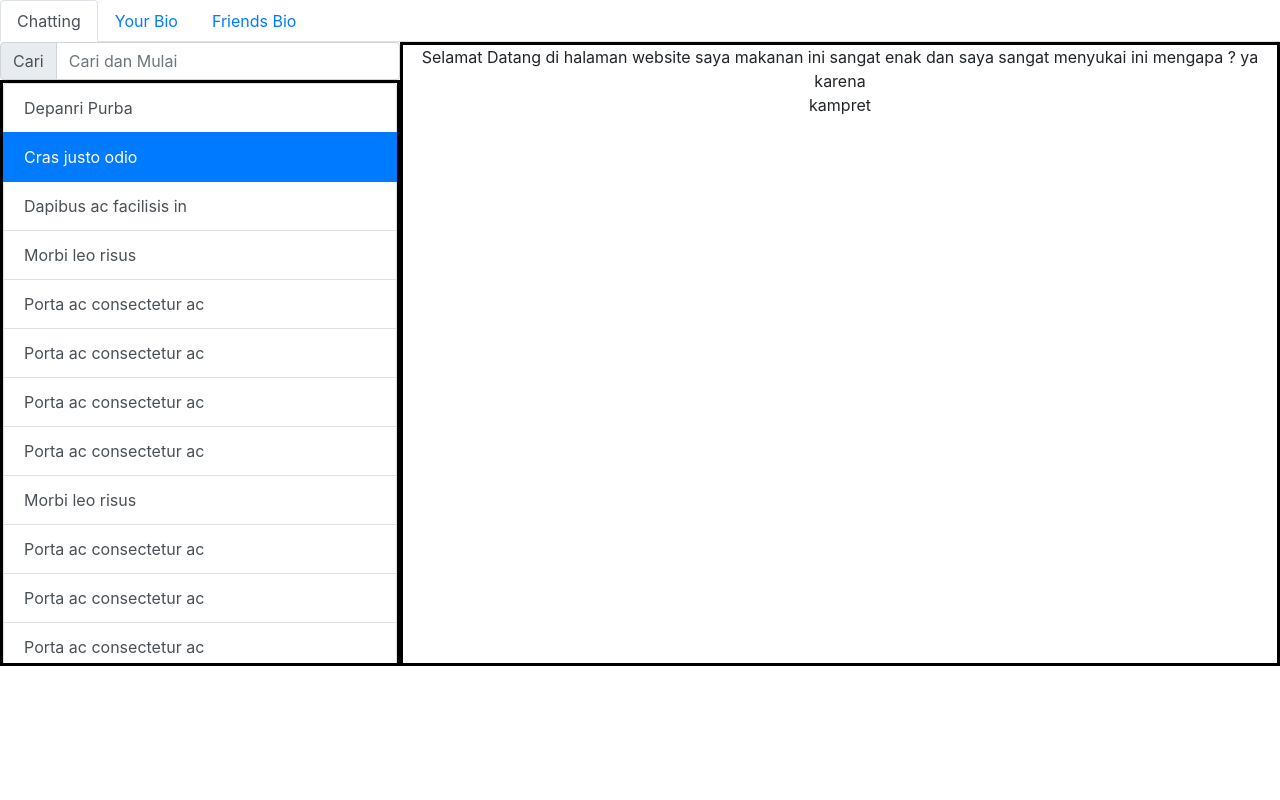
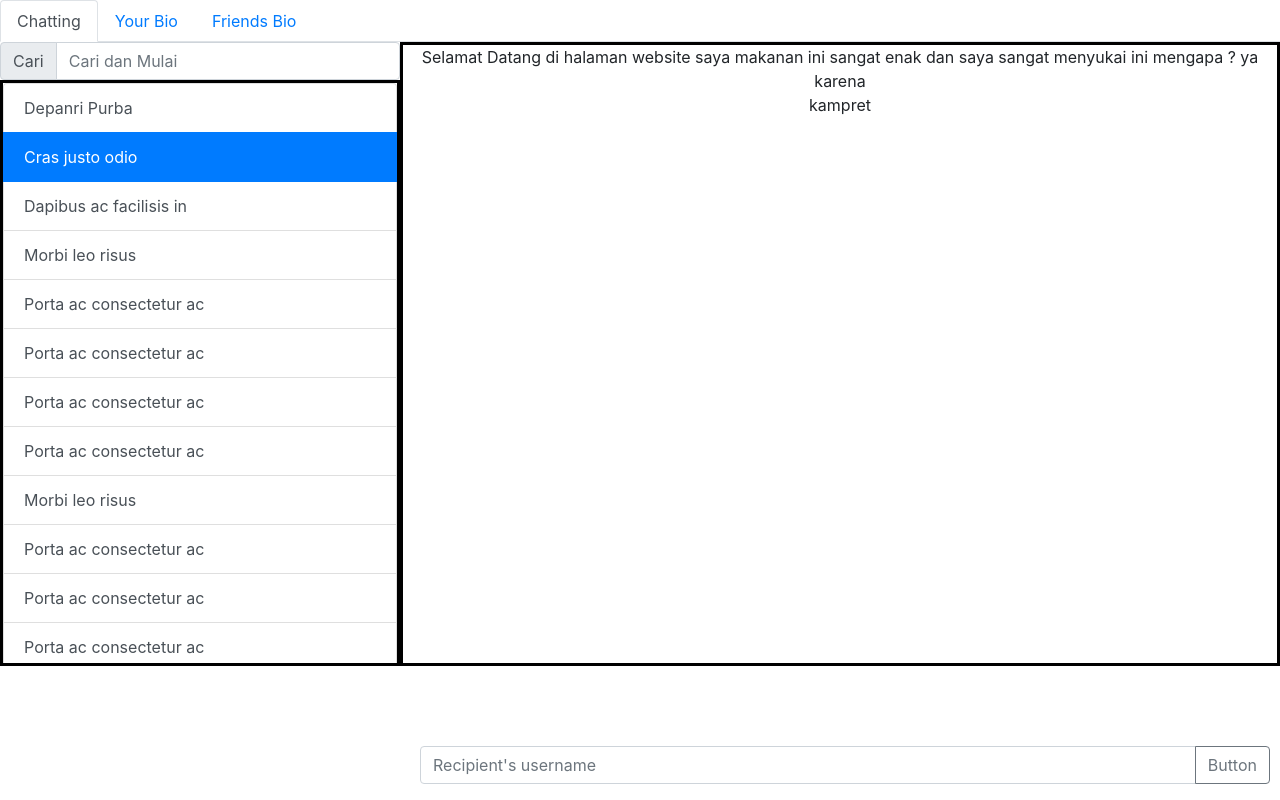
Before and after one commit to depanripurba/reactFirebase, a React (Create React App) app: page / in a window 1280 px wide. Built offline with nearby package versions, Linux system fonts and the light colour scheme.

Commit message:
menambahkan fitur yang enak dan menarik

```diff
--- a/src/component/Home/Home.css
+++ b/src/component/Home/Home.css
@@ -37,5 +37,11 @@ html,body{
 .homeCariAtas{
 	grid-column-start: 1;
 	grid-column-end: 2;
-
 }
+.Kirim{
+	position: absolute;
+	bottom : 0;
+	right: 10px;
+	left:420px;
+	bottom:0px;
+}
--- a/src/component/Home/Home.jsx
+++ b/src/component/Home/Home.jsx
@@ -5,6 +5,7 @@ import Modaljoin from ".././Modaljoin/Modaljoin";
 import Header from ".././Header/Header";
 import Chat from ".././Chat/Chat";
 import Cariatas from ".././Cariatas/Cariatas";
+import Kirim from ".././Kirim/Kirim"
 
 const Home = ({ user }) => {
     const [kontak, setKontak] = useState();
@@ -27,6 +28,10 @@ const Home = ({ user }) => {
                     <div className="Chatting">
                         <Chat />
                     </div>
+                    <div className="Chatting">
+                        <Kirim />
+                    </div>
+
                 </div>
             </div>
         </Fragment>
--- /dev/null
+++ b/src/component/Kirim/Kirim.jsx
@@ -0,0 +1,16 @@
+import React,{Fragment} from "react"
+const Kirim = ()=>{
+	return(
+		<Fragment>
+			<div className="Kirim">
+				<div className="input-group mb-3">
+ 				 <input type="text" className="form-control" placeholder="Recipient's username" aria-label="Recipient's username" aria-describedby="button-addon2" />
+  					<div className="input-group-append">
+   					 <button className="btn btn-outline-secondary" type="button" id="button-addon2">Button</button>
+ 					 </div>
+				</div>
+			</div>
+		</Fragment>
+	)
+}
+export default Kirim
```
Also changed, not shown: src/component/Send/Send.js (+6 -1 lines).
